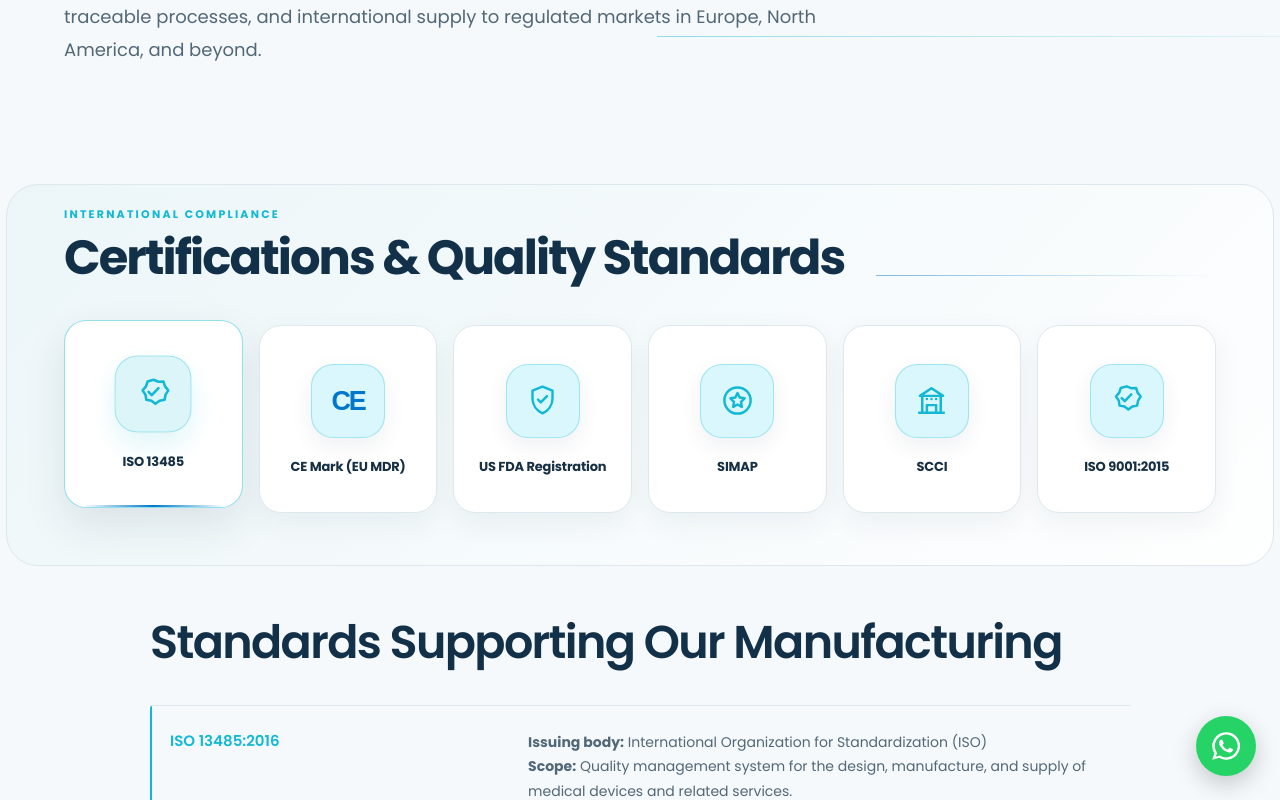
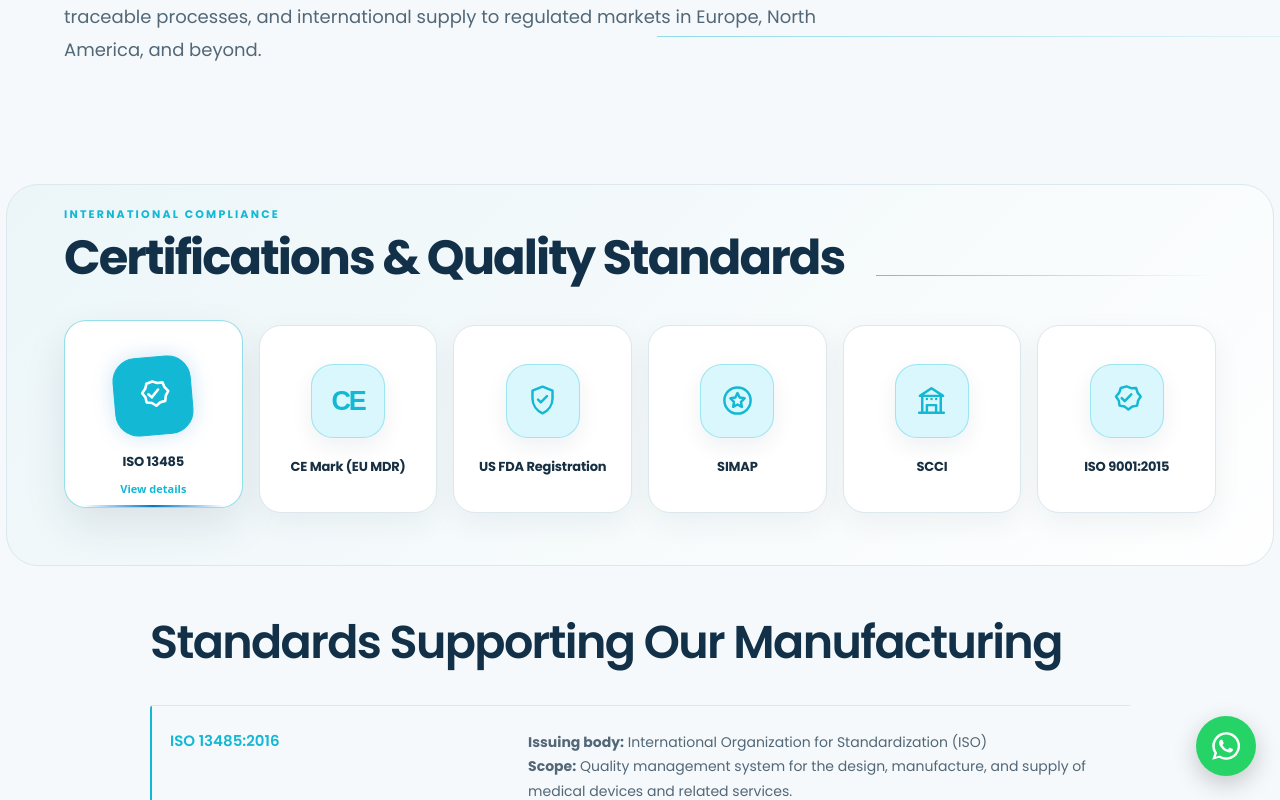
Before and after one commit to abdulbutt403/seamoon-industries, a React (Vite) app: page /certifications in a window 1280 px wide. In both pictures the pointer is over the element 153 px from the left and 843 px from the top of the page. Shown: the part 443-1243 px from the top of the page. Built offline with nearby package versions, Linux system fonts and the light colour scheme.

Commit message:
certifacion chanes

```diff
--- a/src/index.css
+++ b/src/index.css
@@ -1020,6 +1020,7 @@
 
 .certification-card__icon {
   display: grid;
+  align-self: center;
   width: 74px;
   height: 74px;
   margin-bottom: 20px;
@@ -1029,7 +1030,8 @@
   border: 1px solid rgba(0, 119, 204, 0.2);
   border-radius: 22px;
   box-shadow: 0 8px 22px rgba(18, 48, 71, 0.07);
-  transition: transform 240ms ease, background 240ms ease, box-shadow 240ms ease;
+  transition: color 240ms ease, transform 400ms ease, background 240ms ease,
+    border-color 240ms ease, box-shadow 400ms ease;
 }
 
 .certification-card__icon svg {
@@ -1043,7 +1045,7 @@
 }
 
 .certification-card__mark {
-  color: #0077cc;
+  color: currentColor;
   font-family: Arial, sans-serif;
   font-size: 27px;
   font-weight: 800;
@@ -1086,9 +1088,11 @@
 }
 
 .certification-card:hover .certification-card__icon {
-  background: rgba(18, 184, 212, 0.15);
-  box-shadow: 0 12px 26px rgba(18, 184, 212, 0.13);
-  transform: translateY(-2px) scale(1.04);
+  color: #ffffff;
+  background: var(--color-accent);
+  border-color: var(--color-accent);
+  box-shadow: 0 0 20px rgba(0, 119, 204, 0.2);
+  transform: rotate(-5deg) scale(1.06);
 }
 
 .certification-card:hover .certification-card__link-hint,
```
